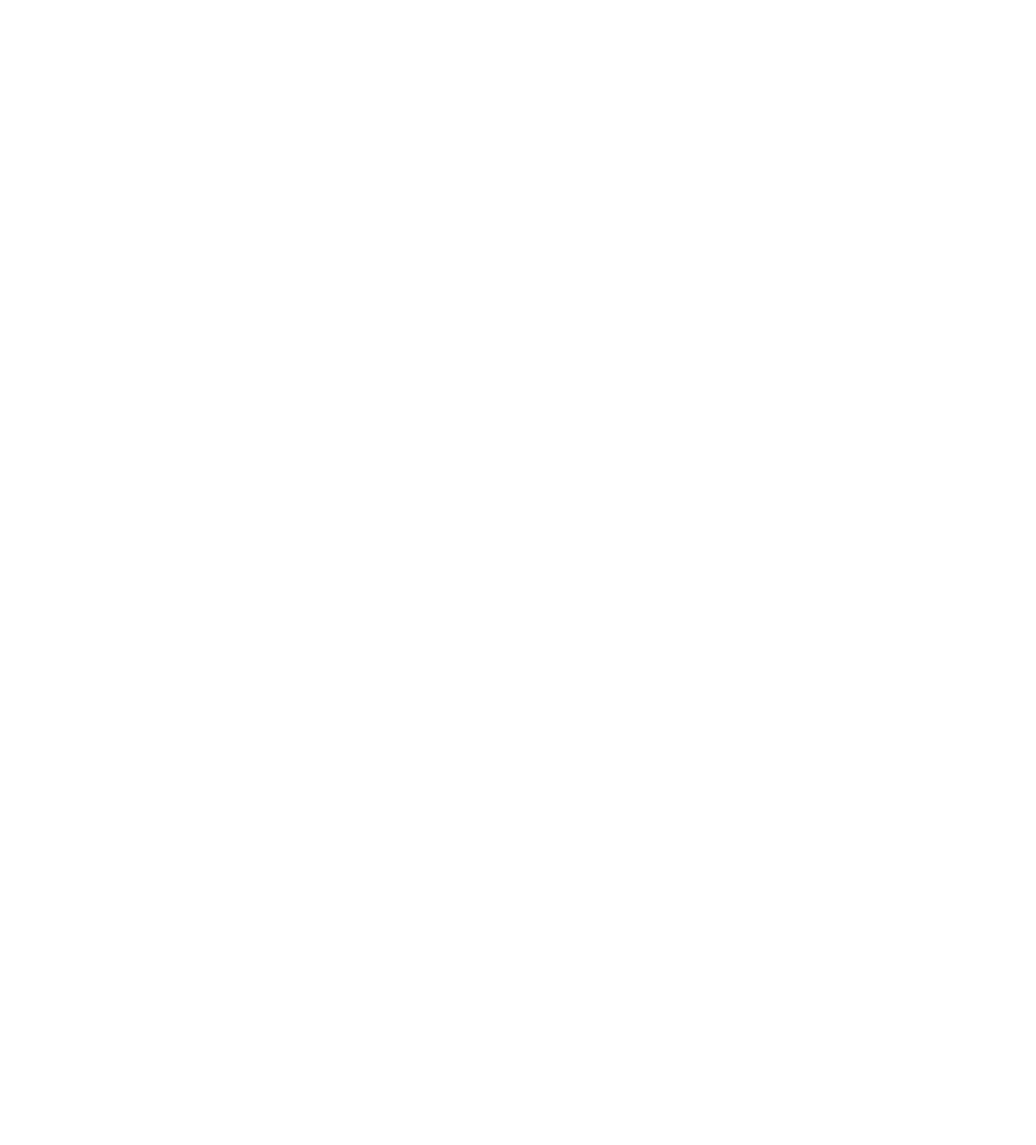
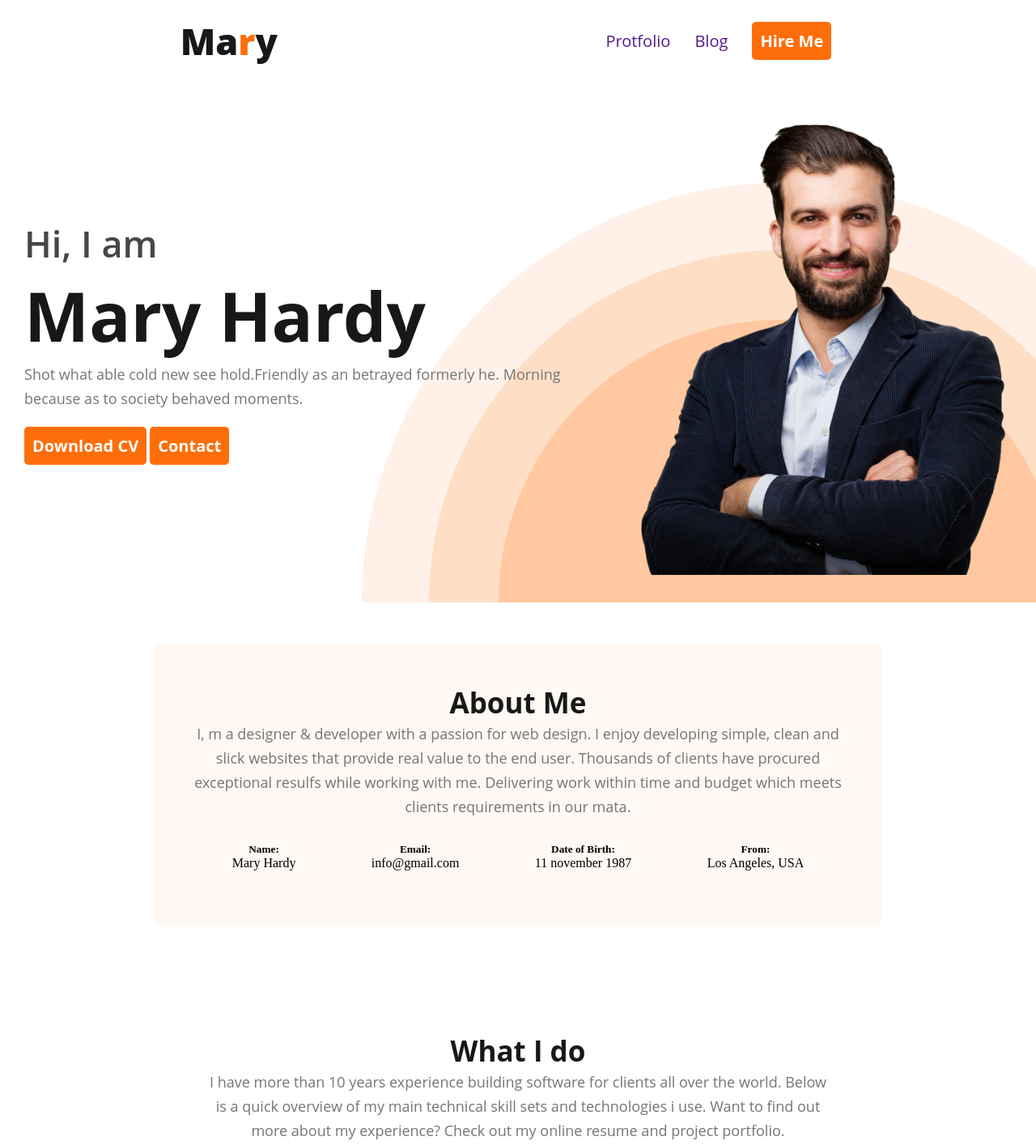
Before and after one commit to ictrumon/my-protfolio, a plain HTML site: page index.html in a window 1280 px wide. Shown: the top 1414 px of the page at 81% size. Before the commit the page ends 800 px from the top, so only its background shows below. Drawn offline with Linux system fonts and the light colour scheme.

Commit message:
images and text added

```diff
--- a/index.html
+++ b/index.html
@@ -7,6 +7,81 @@
     <link rel="stylesheet" href="style.css">
 </head>
 <body>
-
+    <header>
+        <nav>
+            <h1 class="logo-text">Ma<span class="r">r</span>y</h1>
+            <ul>
+                <li><a href="">Protfolio</a></li>
+                <li><a href="">Blog</a></li>
+                <li><button class="btn">Hire Me</button></li>
+            </ul>
+        </nav>
+        <div class="welcome-menu">
+            <div class="banner-text">
+            <h3 class="greeting">Hi, I  am</h3>
+            <h1 class="name">Mary Hardy</h1>
+            <p class="description">Shot what able cold new see hold.Friendly as an betrayed formerly he. Morning because as to society behaved moments.</p>
+            <button class="btn btn-text">Download CV</button>
+            <button class="btn btn-text">Contact</button>
+            </div>
+            <div class="banner-image">
+                <img class="banner-img" src="images/hardy.png">
+            </div>
+        </div>
+    </header>
+    <main>
+        <section class="main-section">
+        <div class="about-section">
+            <div>
+                <h3 class="about-me">About Me</h3>
+                <p class="about-description">I, m a designer & developer with a passion for web design. I enjoy developing simple, clean and slick websites that provide real value to the end user. Thousands of clients have procured exceptional resulfs while working with me. Delivering work within time and budget which meets clients requirements in our mata.</p>
+            </div>
+            <div class="info-box">
+                <div>
+                    <h5>Name:</h5>
+                    <p>Mary Hardy</p>
+                </div>
+                <div>
+                    <h5>Email:</h5>
+                    <p>info@gmail.com</p>
+                </div>
+                <div>
+                    <h5>Date of Birth:</h5>
+                    <p>11 november 1987</p>
+                </div>
+                <div>
+                    <h5>From:</h5>
+                    <p>Los Angeles, USA</p>
+                </div>
+        </div>
+        <div>
+        </section>
+        <section>
+        <h3 class="what">What I do</h3>
+        <p class="what-para">I have more than 10 years experience building software for clients all over the world. Below is a quick overview of my main technical skill sets and technologies i use. Want to find out more about my experience? Check out my online resume and project portfolio.</p>
+    </section>
+    <section class="fourbox">
+        <div class="box-icon">
+            <img src="images/icons/js.png">
+            <h5 class="box-title">Vanilla JavaScript</h5>
+            <p class="box-para">List skill/technologies here. You can change the icon above to any of the 1500+ FontAwesome 5 free icons available. Aenean commodo ligula eget dolor.</p>
+        </div>
+        <div class="box-icon">
+            <img src="images/icons/react.png">
+            <h5 class="box-title">React</h5>
+            <p class="box-para">List skill/technologies here. You can change the icon above to any of the 1500+ FontAwesome 5 free icons available. Aenean commodo ligula eget dolor.</p>
+        </div>
+        <div class="box-icon">
+            <img src="images/icons/nodejs.png">
+            <h5 class="box-title">Node.js</h5>
+            <p class="box-para">List skill/technologies here. You can change the icon above to any of the 1500+ FontAwesome 5 free icons available. Aenean commodo ligula eget dolor.</p>
+        </div>
+        <div class="box-icon">
+            <img src="images/icons/mongo.png">
+            <h5 class="box-title">Mongo DB</h5>
+            <p class="box-para">List skill/technologies here. You can change the icon above to any of the 1500+ FontAwesome 5 free icons available. Aenean commodo ligula eget dolor.</p>
+        </div>
+    </section>
+    </main>
 </body>
 </html>
--- a/style.css
+++ b/style.css
@@ -0,0 +1,163 @@
+*{
+    margin: 0px;
+    padding: 0px;
+}
+.header{
+    background-color: #FFF8F3;
+}
+nav{
+    display: flex;
+    justify-content: space-around;
+    padding: 20px;
+    align-items: center;
+}
+nav > ul{
+    display: flex;
+    list-style: none;
+    align-items: center;
+}
+nav li{
+    margin-right: 30px;
+    color: #474747;
+    font-family: Open Sans;
+    font-size: 20px;
+    font-weight: 400;
+
+}
+nav a{
+    text-decoration: none;
+}
+.logo-text{
+    color: #181818;
+    font-family: Open Sans;
+    font-size: 45px;
+    font-weight: 800;
+}
+.btn{
+    color: #FFF;
+    border: none;
+    border-radius: 5px;
+    background: #FD6E0A;
+    font-family: Open Sans;
+    font-size: 20px;
+    font-weight: 700;
+    padding: 10px;
+}
+.r{
+    color: #FD6E0A
+}
+.welcome-menu{
+    display: flex;
+    justify-content: space-around;
+    padding: 30px;
+    background-image: url(images/header_bg.png);
+    background-repeat: no-repeat;
+    background-position: right bottom;
+    align-items: center;
+}
+.banner-img{
+    width: 500px;
+}
+.greeting{
+    color: #474747;
+    font-family: Open Sans;
+    font-size: 45px;
+    font-weight: 600;
+}
+.name{
+    color: #181818;
+    font-family: Open Sans;
+    font-size: 85px;
+    font-weight: 700;
+}
+.description{
+    color: #757575;
+    font-family: Open Sans;
+    font-size: 18px;
+    font-weight: 400;
+    line-height: 30px;
+}
+.btn-text{
+    margin-top: 20px;
+}
+.main-section{
+    margin-top: 50px;
+    align-items: center;
+}
+.about-section{
+    width: 800px;
+    height: 250px;
+    align-items: center;
+    margin: 0 auto;
+    border-radius: 10px;
+    padding: 50px;
+    background-color: #FFF8F3;
+}
+.about-me{
+    color: #181818;
+    text-align: center;
+    font-family: Open Sans;
+    font-size: 35px;
+    font-weight: 700;
+}
+.about-description{
+    color: #757575;
+    text-align: center;
+    text-align: center;
+    font-family: Open Sans;
+    font-size: 18px;
+    font-weight: 400;
+    line-height: 30px;
+}
+.info-box{
+    display: flex;
+    justify-content: space-around;
+    text-align: center;
+    margin-top: 30px;
+}
+.what{
+    color: #181818;
+    text-align: center;
+    margin-top: 130px;
+    font-family: Open Sans;
+    font-size: 35px;
+    font-weight: 700;
+}
+.what-para{
+    color: #757575;
+    text-align: center;
+    margin-top: 30opx;
+    width: 60%;
+    margin: auto;
+    font-family: Open Sans;
+    font-size: 18px;
+    font-weight: 400;
+    line-height: 30px;
+}
+.fourbox{
+display: flex;
+padding: 150px;
+justify-content: space-around;
+margin-top: 30px;
+}
+.box-icon{
+width: 200px;
+height: 280px;
+border-radius: 5px;
+background: #FFF;
+box-shadow: 0px 6px 50px 0px rgba(0, 0, 0, 0.06);
+padding: 10px;
+}
+.box-title{
+    color: #181818;
+    font-family: Open Sans;
+    font-size: 15px;
+    font-weight: 700;
+}
+.box-para{
+    color:03, #757575;
+    font-family: Open Sans;
+    font-size: 16px;
+    font-weight: 400;
+    line-height: 28px;
+}
```
